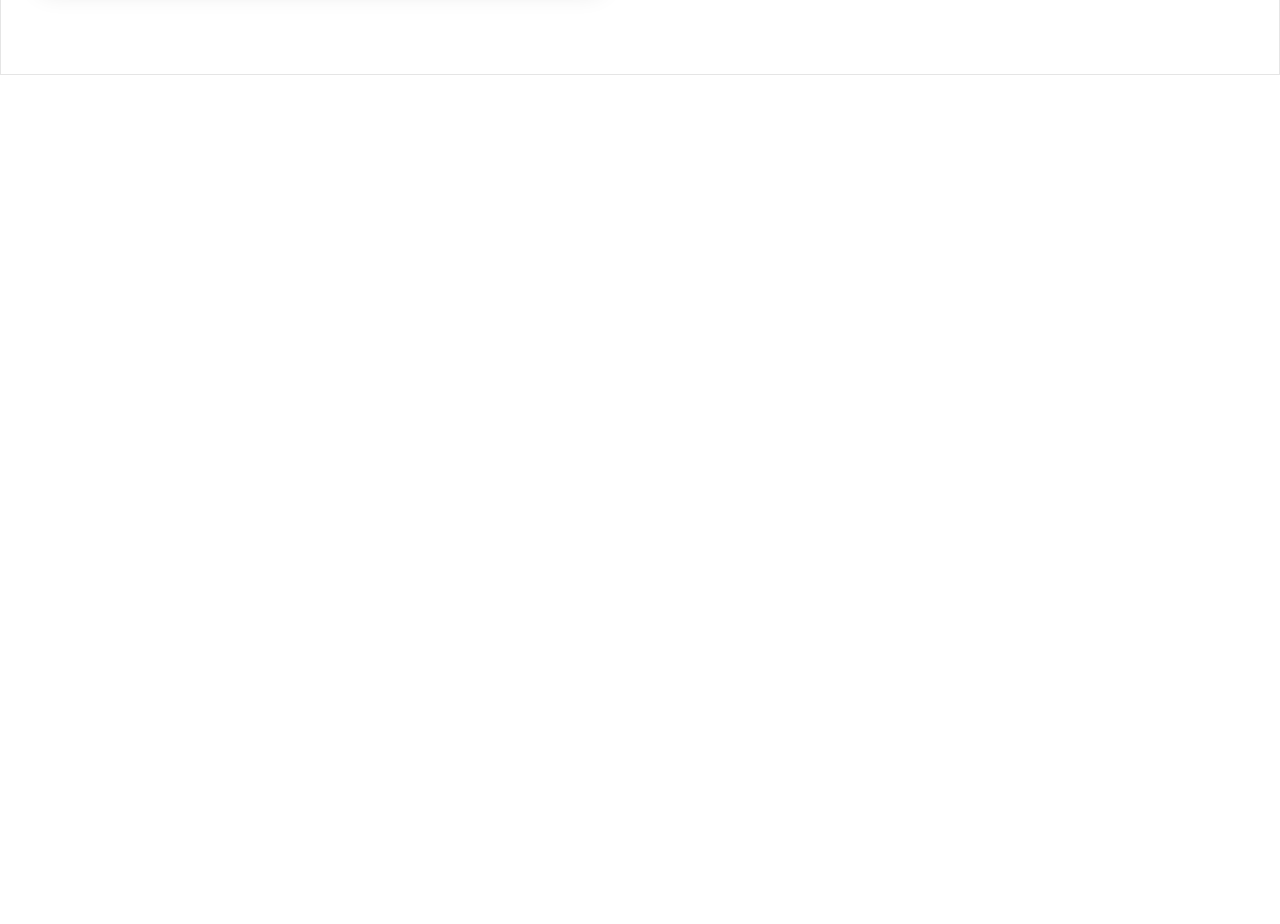
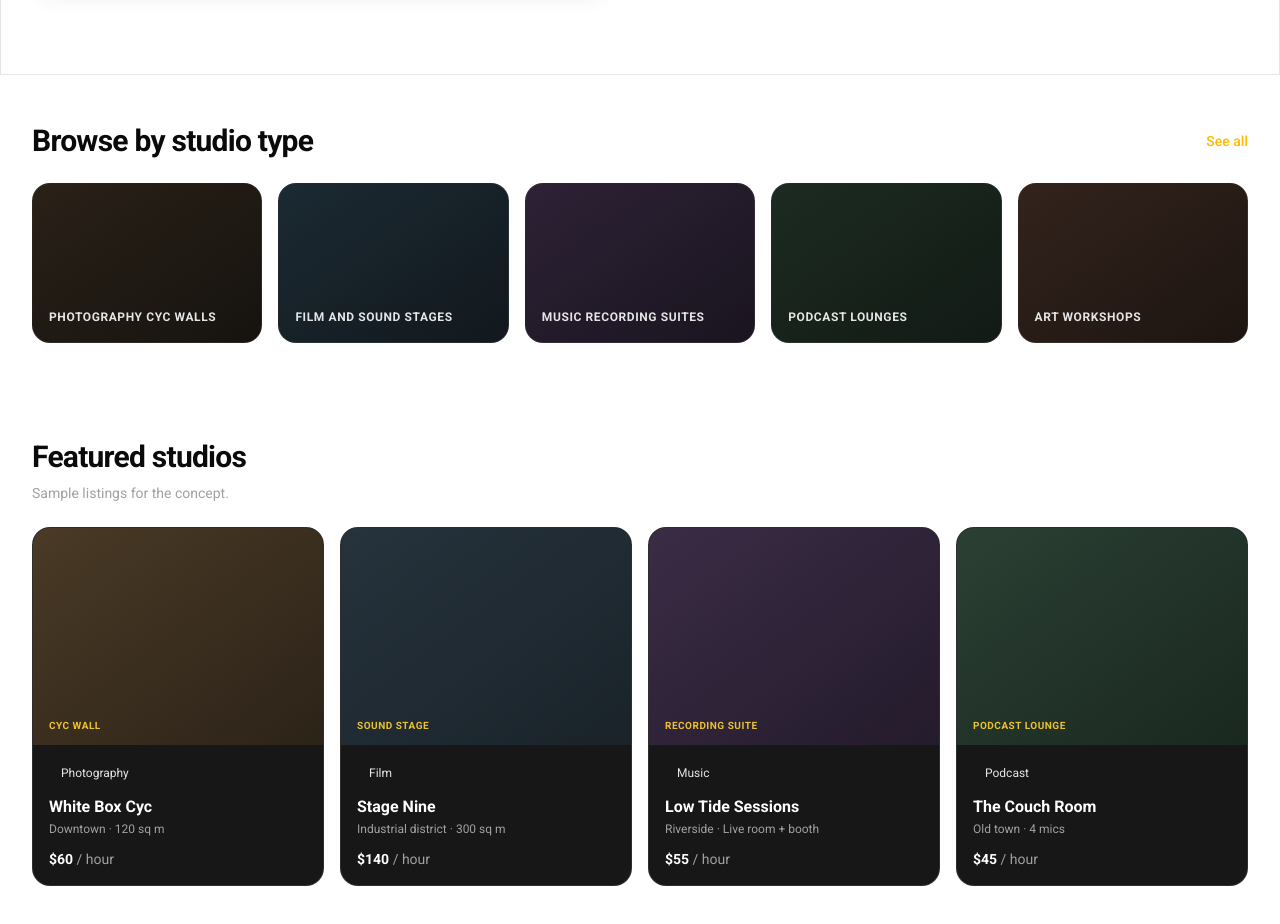
Before and after one commit to mdalshaharia/StudioSpace, a Next.js app: page / in a window 1280 px wide. Shown: the part 680-1604 px from the top of the page. Before the commit the page ends 800 px from the top, so only its background shows below. Built offline with nearby package versions, Linux system fonts and the light colour scheme.

Commit message:
featured studio section added

```diff
--- a/src/app/page.js
+++ b/src/app/page.js
@@ -1,12 +1,16 @@
 import Image from "next/image";
 import Navbar from "../components/Navbar/Navbar";
 import Hero from "@/components/Hero/Hero";
+import ByCategory from "@/components/ByCategory/ByCategory";
+import Featured from "@/components/Featured/Featured";
 
 export default function Home() {
   return (
     <div>
       <Navbar></Navbar>
       <Hero></Hero>
+      <ByCategory></ByCategory>
+      <Featured></Featured>
     </div>
   );
 }
--- /dev/null
+++ b/src/components/ByCategory/ByCategory.jsx
@@ -0,0 +1,73 @@
+
+import Link from "next/link";
+// import Image from "next/image";
+
+const STUDIO_TYPES = [
+  {
+    slug: "photography-cyc-walls",
+    label: "Photography cyc walls",
+    gradient: "from-[#2a2118] to-[#16130f]",
+  },
+  {
+    slug: "film-and-sound-stages",
+    label: "Film and sound stages",
+    gradient: "from-[#1b2a33] to-[#12181d]",
+  },
+  {
+    slug: "music-recording-suites",
+    label: "Music recording suites",
+    gradient: "from-[#2d2236] to-[#1a141f]",
+  },
+  {
+    slug: "podcast-lounges",
+    label: "Podcast lounges",
+    gradient: "from-[#1c2b21] to-[#121a15]",
+  },
+  {
+    slug: "art-workshops",
+    label: "Art workshops",
+    gradient: "from-[#33231c] to-[#1d1511]",
+  },
+];
+
+export default function ByCategory() {
+  return (
+    <section className="">
+      <div className="mx-auto max-w-7xl px-4 py-10 sm:px-6 sm:py-12 lg:px-8">
+        {/* header */}
+        <div className="mb-6 flex items-center justify-between gap-4">
+          <h2 className="text-2xl font-extrabold tracking-tight sm:text-3xl">
+            Browse by studio type
+          </h2>
+          <Link
+            href="/explore"
+            className="shrink-0 text-sm font-medium text-amber-400 transition hover:text-amber-300"
+          >
+            See all
+          </Link>
+        </div>
+
+        {/* cards */}
+        <ul className="grid grid-cols-2 gap-3 sm:grid-cols-3 sm:gap-4 lg:grid-cols-5">
+          {STUDIO_TYPES.map(({ slug, label, gradient }, i) => (
+            <li
+              key={slug}
+              // 5 items: let the last one span 2 cols on mobile so the grid has no gap
+              className={i === STUDIO_TYPES.length - 1 ? "col-span-2 sm:col-span-1" : ""}
+            >
+              <Link
+                href={`/explore?type=${slug}`}
+                className={`group relative flex h-32 items-end overflow-hidden rounded-2xl border border-white/5 bg-gradient-to-br p-4 transition duration-300 hover:-translate-y-1 hover:border-amber-400/40 focus-visible:outline-none focus-visible:ring-2 focus-visible:ring-amber-400/70 sm:h-36 lg:h-40 ${gradient}`}
+              >
+                {/* <Image src={image} alt="" fill className="object-cover opacity-60 transition group-hover:scale-105" /> */}
+                <span className="relative text-[11px] font-bold uppercase leading-snug tracking-wider text-neutral-200 transition group-hover:text-white sm:text-xs">
+                  {label}
+                </span>
+              </Link>
+            </li>
+          ))}
+        </ul>
+      </div>
+    </section>
+  );
+}
--- /dev/null
+++ b/src/components/Featured/Featured.jsx
@@ -0,0 +1,104 @@
+/**
+ * StudioSpace – Featured studios
+ * Stack: Next.js (App Router) + Tailwind + daisyUI
+ * Server component (no "use client" needed).
+ *
+ * Usage (app/page.jsx):
+ *   import FeaturedStudios from "@/components/FeaturedStudios";
+ *   <FeaturedStudios />
+ *
+ * Replace STUDIOS with data from your API / MongoDB (same shape), e.g.
+ *   const studios = await fetch(`${process.env.API_URL}/studios?featured=true`).then(r => r.json());
+ *   <FeaturedStudios studios={studios} />
+ *
+ * To use real photos, add `image` to each studio and uncomment the <Image /> line.
+ */
+
+import Link from "next/link";
+// import Image from "next/image";
+
+const STUDIOS = [
+  {
+    id: "white-box-cyc",
+    name: "White Box Cyc",
+    category: "Photography",
+    tag: "Cyc wall",
+    meta: "Downtown · 120 sq m",
+    price: 60,
+    gradient: "from-[#4a3a26] to-[#2c2318]",
+  },
+  {
+    id: "stage-nine",
+    name: "Stage Nine",
+    category: "Film",
+    tag: "Sound stage",
+    meta: "Industrial district · 300 sq m",
+    price: 140,
+    gradient: "from-[#26333c] to-[#1a232a]",
+  },
+  {
+    id: "low-tide-sessions",
+    name: "Low Tide Sessions",
+    category: "Music",
+    tag: "Recording suite",
+    meta: "Riverside · Live room + booth",
+    price: 55,
+    gradient: "from-[#3a2c45] to-[#241b2c]",
+  },
+  {
+    id: "the-couch-room",
+    name: "The Couch Room",
+    category: "Podcast",
+    tag: "Podcast lounge",
+    meta: "Old town · 4 mics",
+    price: 45,
+    gradient: "from-[#2b4033] to-[#1a2820]",
+  },
+];
+
+export default function Featured({ studios = STUDIOS }) {
+  return (
+    <section className="">
+      <div className="mx-auto max-w-7xl px-4 py-10 sm:px-6 sm:py-12 lg:px-8">
+        <h2 className="text-2xl font-extrabold tracking-tight sm:text-3xl">Featured studios</h2>
+        <p className="mt-2 text-sm text-neutral-400">Sample listings for the concept.</p>
+
+        <ul className="mt-6 grid grid-cols-1 gap-4 sm:grid-cols-2 lg:grid-cols-4">
+          {studios.map((s) => (
+            <li key={s.id}>
+              <Link
+                href={`/studios/${s.id}`}
+                className="group flex h-full flex-col overflow-hidden rounded-2xl border border-white/10 bg-neutral-900 transition duration-300 hover:-translate-y-1 hover:border-amber-400/40 focus-visible:outline-none focus-visible:ring-2 focus-visible:ring-amber-400/70"
+              >
+                {/* image area */}
+                <div
+                  className={`relative aspect-[4/3] w-full overflow-hidden bg-gradient-to-br ${s.gradient}`}
+                >
+                  {/* <Image src={s.image} alt={s.name} fill className="object-cover transition duration-500 group-hover:scale-105" /> */}
+                  <span className="absolute bottom-3 left-4 text-[10px] font-semibold uppercase tracking-wider text-amber-300/90">
+                    {s.tag}
+                  </span>
+                </div>
+
+                {/* body */}
+                <div className="flex flex-1 flex-col p-4">
+                  <span className="badge badge-outline h-auto self-start rounded-full border-white/20 px-3 py-1 text-xs font-normal text-neutral-200">
+                    {s.category}
+                  </span>
+
+                  <h3 className="mt-3 text-base font-bold leading-tight text-white">{s.name}</h3>
+                  <p className="mt-1 text-xs text-neutral-400">{s.meta}</p>
+
+                  <p className="mt-auto pt-3 text-sm">
+                    <span className="font-bold text-white">${s.price}</span>
+                    <span className="text-neutral-400"> / hour</span>
+                  </p>
+                </div>
+              </Link>
+            </li>
+          ))}
+        </ul>
+      </div>
+    </section>
+  );
+}
```
